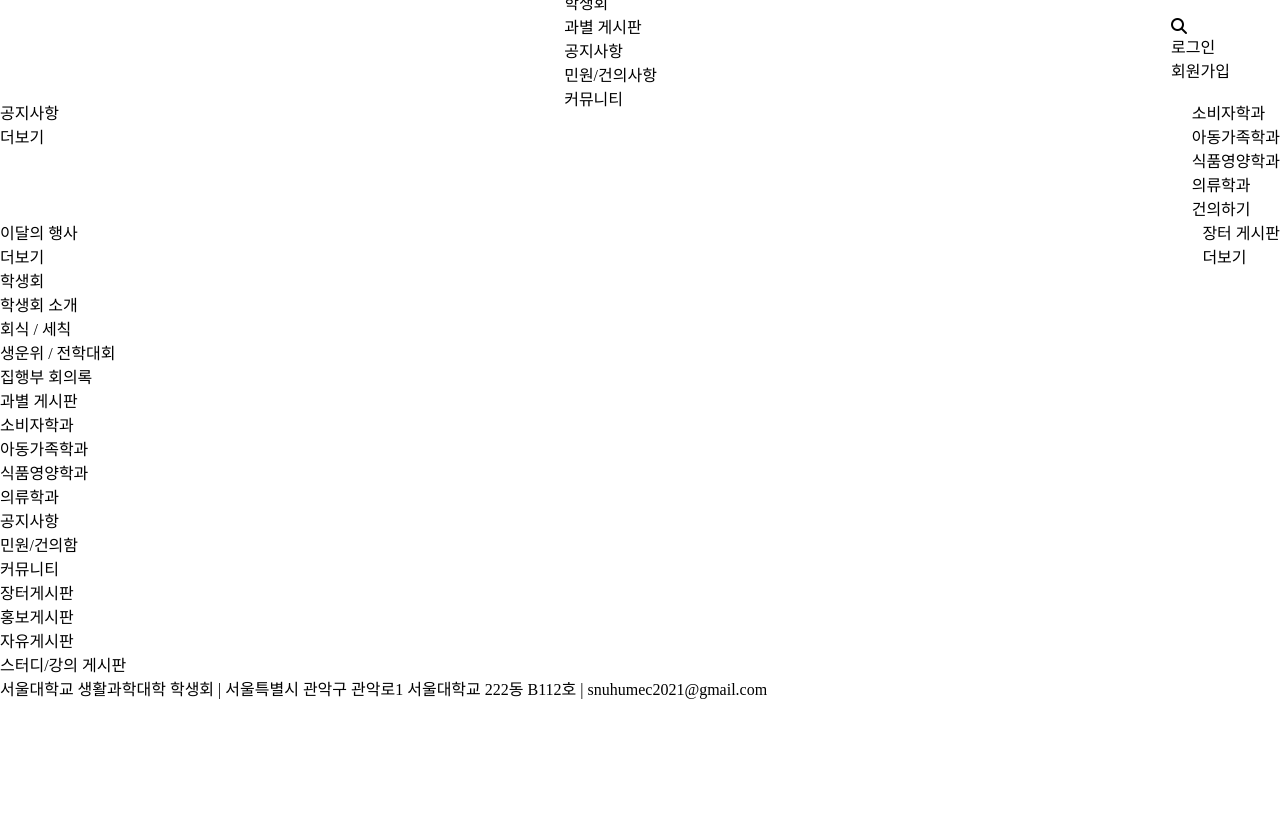
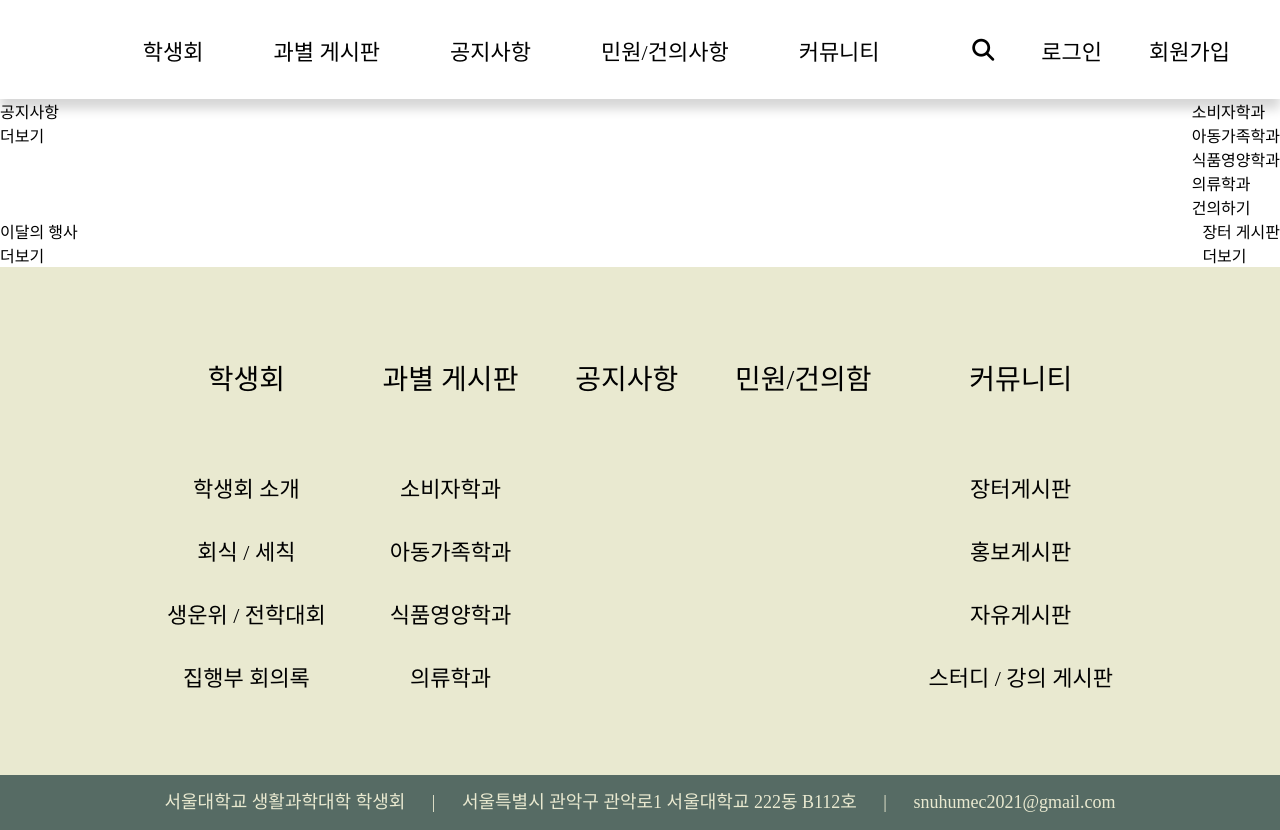
Before and after one commit to jho378/SNU-HumEc, a Django app: page /core/ in a window 1280 px wide. Before the commit the page ends 699 px from the top, so only its background shows below. Run offline with Django 3.2, Linux system fonts and the light colour scheme; style sheets or scripts are compiled from the project's sources; some libraries are stand-ins or nearby versions; some web fonts are replaced.

Commit message:
base.scss 끝

```diff
--- a/core/static/css/base.scss
+++ b/core/static/css/base.scss
@@ -2,6 +2,27 @@
   margin: 0;
   padding: 0;
   box-sizing: border-box;
+}
+
+@font-face {
+    font-family: 'YeolrinGothic-Bold';
+    src: url('https://cdn.jsdelivr.net/gh/projectnoonnu/noonfonts_twelve@1.1/YeolrinGothic-Bold.woff') format('woff');
+    font-weight: normal;
+    font-style: normal;
+}
+
+@font-face {
+    font-family: 'YeolrinGothic-Medium';
+    src: url('https://cdn.jsdelivr.net/gh/projectnoonnu/noonfonts_twelve@1.1/YeolrinGothic-Medium.woff') format('woff');
+    font-weight: normal;
+    font-style: normal;
+}
+
+@font-face {
+    font-family: 'YeolrinGothic-Light';
+    src: url('https://cdn.jsdelivr.net/gh/projectnoonnu/noonfonts_twelve@1.1/YeolrinGothic-Light.woff') format('woff');
+    font-weight: normal;
+    font-style: normal;
 }
 
 @mixin flex-box {
@@ -10,9 +31,72 @@
   align-items: center;
 }
 
+$font-size-base: 22px;
+$font-bold: "YeolrinGothic-Bold";
+$font-medium: "YeolrinGothic-Medium";
+$font-light: "YeolrinGothic-Light";
+
 header {
   @include flex-box;
-  width: 100%;
-  height: 100px;
+  height: 99px;
   padding: 0 50px;
+  box-shadow: 0 10px 10px #00000029;
+  white-space: nowrap;
+
+  .header-list {
+    @include flex-box;
+    font-size: $font-size-base;
+    font-family: $font-medium;
+
+    .header-list-item {
+      margin: 0 35px;
+    }
+
+    .header-user-item {
+      margin-left: 47px;
+    }
+  }
 }
+
+footer {
+  .footer-contents-wrap {
+    @include flex-box;
+    align-items: flex-start;
+    width: 100%;
+    height: 508px;
+    padding: 90px 167px;
+    background: #E9E9D0;
+
+    .footer-contents {
+      text-align: center;
+    }
+
+    .footer-contents-title {
+      font-size: 28px;
+      font-family: $font-bold;
+      margin-bottom: 74px;
+    }
+
+    .footer-contents-item {
+      font-size: $font-size-base;
+      font-family: $font-medium;
+      margin-bottom: 31px;
+    }
+  }
+
+  .footer-belt {
+    $height: 55px;
+    height: $height;
+    text-align: center;
+    line-height: $height;
+
+    font-size: 18px;
+    font-family: $font-light;
+    color: #E9E9D0;
+    background: #566B64;
+
+    span {
+      margin: 0 22px;
+    }
+  }
+}
--- a/core/templates/core/base.html
+++ b/core/templates/core/base.html
@@ -22,7 +22,7 @@
         <div class="header-list-item">민원/건의사항</div>
         <div class="header-list-item">커뮤니티</div>
     </div>
-    <div class="header-user">
+    <div class="header-list">
         <i class="fas fa-search"></i>
         <div class="header-user-item">로그인</div>
         <div class="header-user-item">회원가입</div>
@@ -59,11 +59,11 @@
             <div class="footer-contents-item">장터게시판</div>
             <div class="footer-contents-item">홍보게시판</div>
             <div class="footer-contents-item">자유게시판</div>
-            <div class="footer-contents-item">스터디/강의 게시판</div>
+            <div class="footer-contents-item">스터디 / 강의 게시판</div>
         </div>
     </div>
     <div class="footer-belt">
-        서울대학교 생활과학대학 학생회 | 서울특별시 관악구 관악로1 서울대학교 222동 B112호 | snuhumec2021@gmail.com
+        서울대학교 생활과학대학 학생회 <span>|</span> 서울특별시 관악구 관악로1 서울대학교 222동 B112호 <span>|</span> snuhumec2021@gmail.com
     </div>
 </footer>
 
```
Also changed, not shown: static/css/base.css (+25 -1 lines), 1 other file.
